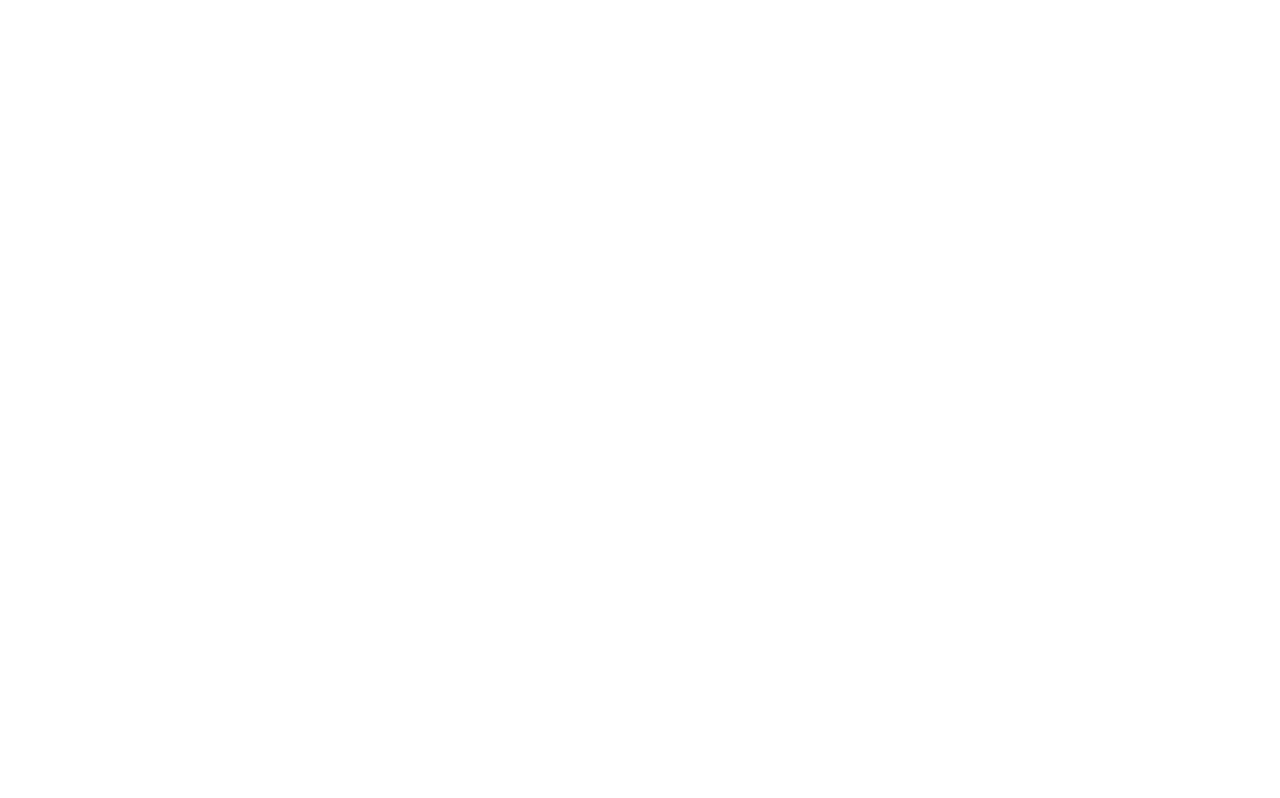
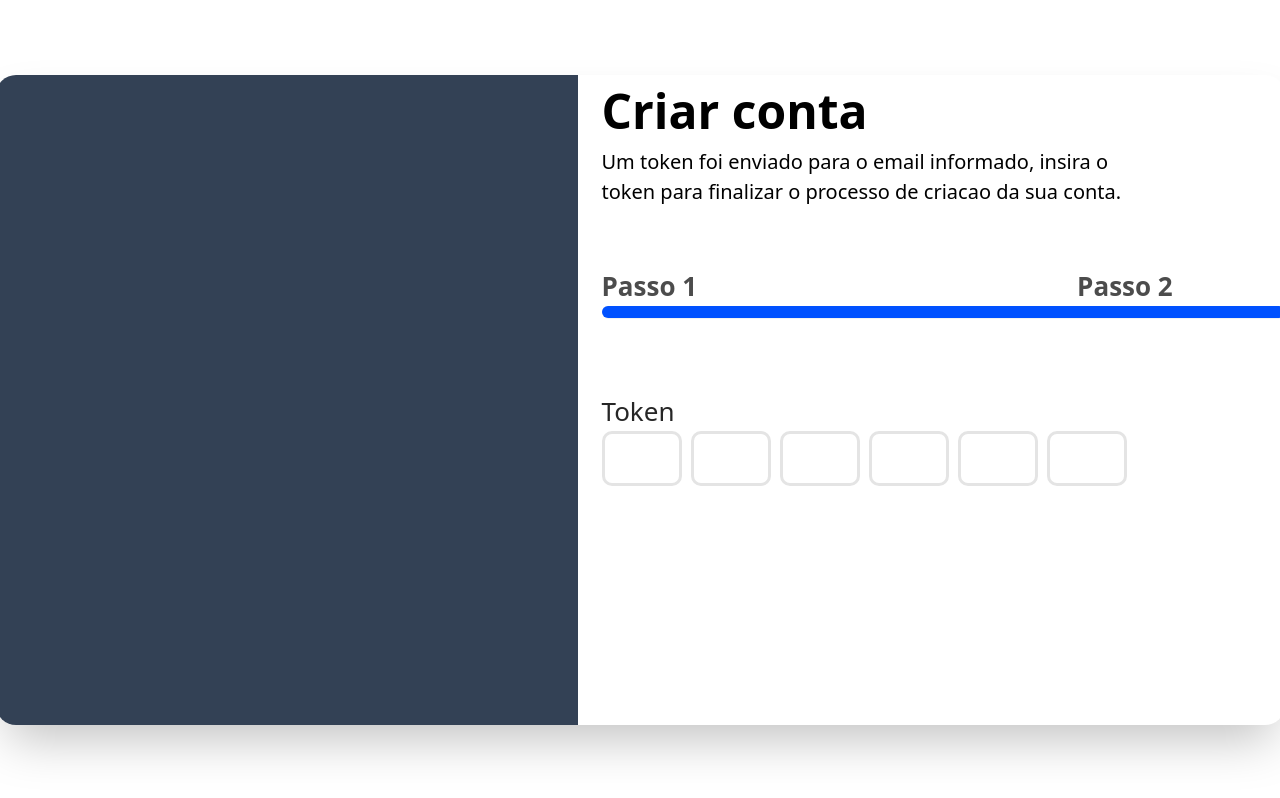
Before and after one commit to Jparlim/WhatsIA-Front, a React (Vite) app in the folder front/: page /token in a window 1280 px wide. Before the commit this address had no page. Built offline with nearby package versions, Linux system fonts and the light colour scheme.

Commit message:
em contrução a tela de envio de token

```diff
--- a/front/src/pages/createCount/index.tsx
+++ b/front/src/pages/createCount/index.tsx
@@ -1,5 +1,6 @@
 import axios from "axios"
 import { useState } from "react"
+import { useNavigate } from "react-router-dom"
 
 export function CreateCount() {
 
@@ -8,6 +9,8 @@
     const [ senha, setSenha ] = useState('')
     const [ numero, setTelefone ] = useState('')
     const [ CNPJ, setCNPJ ] = useState('')
+
+    const nav = useNavigate();
 
     const validation = () => {
         const list = [
@@ -25,13 +28,12 @@
             }
 
             try {
-                const token = await axios.post('http://localhost:3000/create', {nome, email, senha, numero, CNPJ})
-                console.log(token.data.tokenSend)
+                axios.post("http://localhost:3000/create", {nome, email, senha, numero, CNPJ})
+                nav("/token")
             } catch(error) {
                 console.log(error)
             }
         })
-
     }
 
 
@@ -57,7 +59,7 @@
                     <div className="flex flex-col mt-[30px] gap-[10px]">
                         <div>
                             <p className="font-sans font-semibold text-[20px] text-black/85">Nome da empresa</p>
-                            <input type="text" placeholder="Loja do seu zé" className="w-[683px] h-[45px] border-current-bordas border-[3px] rounded-[5px] focus:outline-none pl-3"
+                            <input key={"nomeEmpresa"} type="text" placeholder="Loja do seu zé" className="w-[683px] h-[45px] border-current-bordas border-[3px] rounded-[5px] focus:outline-none pl-3"
                             onChange={e => setNameEmpresa(e.target.value)} value={nome}/>
                         </div>
 
--- /dev/null
+++ b/front/src/pages/tokenSend/index.tsx
@@ -0,0 +1,61 @@
+import { useRef, useState } from "react"
+
+export function TokenSend() {
+
+    const [code, setCode] = useState(Array(6).fill(""))
+    const inputsRef = useRef([])
+
+    return (
+        <div className="flex h-screen items-center justify-center">
+            <div className="flex w-[1382px] h-[650px] rounded-[20px] shadow-2xl bg-white">
+
+                <div className="bg-slate-700 w-[582px] h-full rounded-l-[20px]"/>
+
+                <div className="ml-[24px]">
+                    <h1 className=" text-[48px] font-sans font-semibold">Criar conta</h1>
+                    <p className=" text-[20px] font-normal h-[82px] w-[565px]">Um token foi enviado para o email informado, insira o token para
+                        finalizar o processo de criacao da sua conta.
+                    </p>
+
+                    <div className="flex mt-[38px] gap-[380px]">
+                        <h2 className="font-sans font-semibold text-[26px] text-black/70">Passo 1</h2>
+                        <h3 className="font-sans font-semibold text-[26px] text-black/70">Passo 2</h3>
+                    </div>
+
+                    <div className="w-[683px] h-[13px] bg-black/5 rounded-[20px]">
+                        <div className="h-[12px] w-[100%]  bg-azulButton rounded-[20px]"/>
+                    </div>
+
+                    <h1 className="mt-[73px] text-[26px] font-normal text-black/85">Token</h1>
+                    <form>
+                        <div className="flex gap-[9px]">
+
+                            {code.map((value, index) => (
+                                <input
+                                    key={index}
+                                    ref={el => (inputsRef.current[index] = el)}
+                                    value={value}
+                                    type="text"
+                                    inputMode="numeric"
+                                    maxLength={1}
+                                    onChange={e => {
+                                        const newCode = [...code]
+                                        newCode[index] = e.target.value
+                                        setCode(newCode)
+                                    }}
+
+                                    className="w-[80px] h-[55px] border-[3px] border-bordas rounded-[10px] focus:outline-none pl-[28px] font-semibold text-[25px]"
+                                />
+                            ))}
+
+                            {/* <input type="numer" maxLength={1} inputMode="numeric" className="w-[80px] h-[55px] border-[3px] border-bordas rounded-[10px] focus:outline-none pl-[28px] font-semibold text-[25px]"/> */}
+
+                        </div>
+
+                    </form>
+
+                </div>
+            </div>
+        </div>
+    )
+}
--- a/front/src/routes/Routes.tsx
+++ b/front/src/routes/Routes.tsx
@@ -1,11 +1,13 @@
 import { Routes, Route } from "react-router-dom";
 
 import { CreateCount } from "../pages/createCount/index";
+import { TokenSend } from "../pages/tokenSend";
 
 export function Rotas() {
     return (
         <Routes>
             <Route path="/" element={<CreateCount /> }/>
+            <Route path="/token" element={<TokenSend /> }/>
         </Routes>
     )
 }
```
